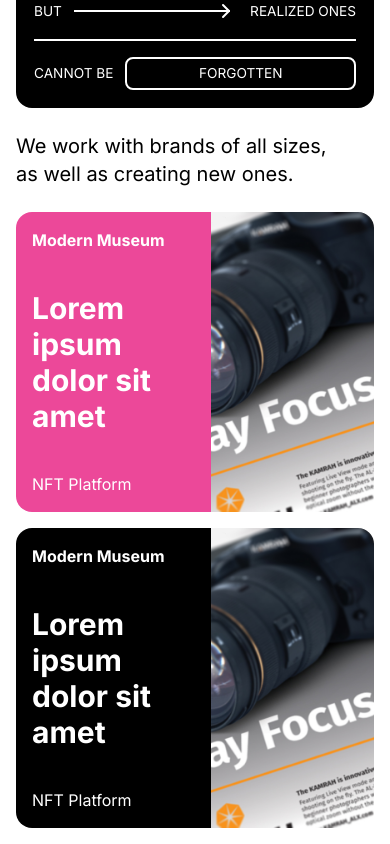
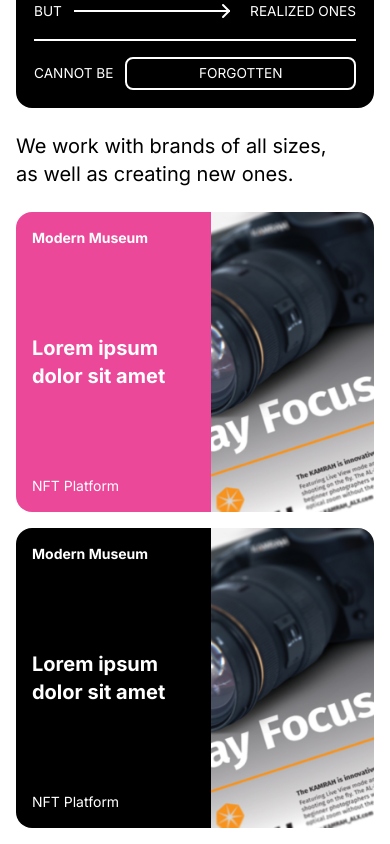
Before and after one commit to Asraful-code235/portfolio_v1, a Next.js app: page / in a window 390 px wide. Shown: the part 1191-2035 px from the top of the page. Built offline with nearby package versions, Linux system fonts and the light colour scheme.

Commit message:
Fix cards section styles

```diff
--- a/components/pages/home/Cards.jsx
+++ b/components/pages/home/Cards.jsx
@@ -2,7 +2,7 @@ import Card from "@/components/ui/Card";
 
 export default function Cards() {
   return (
-    <section id="cards" className="grid sm:grid-cols-2 gap-4">
+    <section id="cards" className="grid md:grid-cols-2 gap-4">
       <Card className="bg-pink-500" />
       <Card />
     </section>
--- a/components/ui/Card.jsx
+++ b/components/ui/Card.jsx
@@ -11,11 +11,11 @@ export default function Card({ className }) {
           className
         )}
       >
-        <h5 className="font-bold">Modern Museum</h5>
-        <h3 className="text-3xl font-bold">
+        <h5 className="font-bold text-sm md:text-base">Modern Museum</h5>
+        <h3 className="text-xl lg:text-3xl font-bold">
           Lorem ipsum <br /> dolor sit amet
         </h3>
-        <h5>NFT Platform</h5>
+        <h5 className="text-sm md:text-base ">NFT Platform</h5>
       </div>
 
       <div className="flex-1">
```
